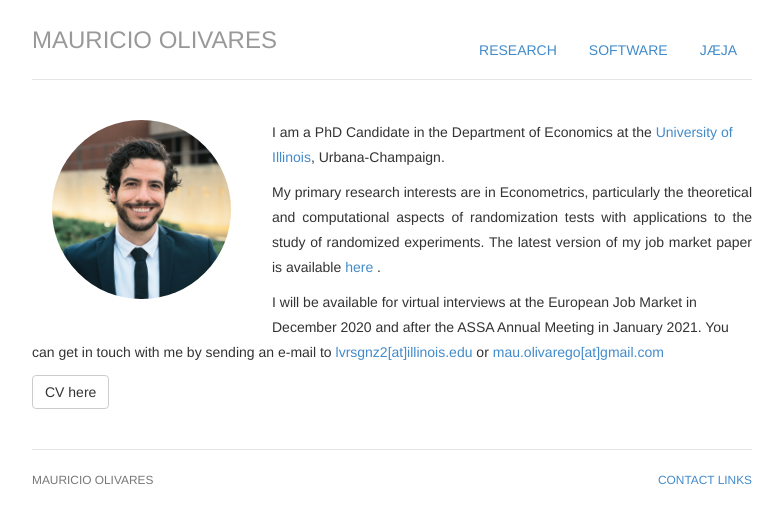
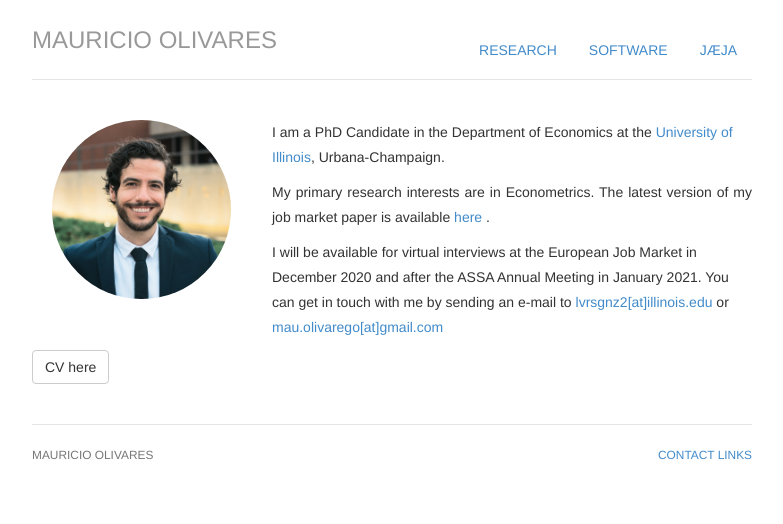
Before and after one commit to mauolivares/mauolivares.github.io, a Jekyll site: the page built from index.html, in a window 1280 px wide. Shown: the top 524 px of the page, without its empty margins (248-1031 px from the left). Built offline with Jekyll 4.4.1, drawn with Linux system fonts in a browser that asks for light colours.

Commit message:
update home

```diff
--- a/index.html
+++ b/index.html
@@ -14,7 +14,7 @@ description: Mauricio Olivares is a PhD student in Economics at the University o
 	</div>
 	<div>
 	<p> I am a PhD Candidate in the Department of Economics at the <a href="https://economics.illinois.edu/">University of Illinois</a></span>, <span itemprop="locality">Urbana-Champaign</span>.</p>
-	<p align="justify"> My primary research interests are in Econometrics, particularly the theoretical and computational aspects of randomization tests with applications to the study of randomized experiments. The latest version of my job market paper is available <a href="/files/JMP_MauricioOlivares.pdf" title="Download Paper as PDF"> here </a>.
+	<p align="justify"> My primary research interests are in Econometrics. The latest version of my job market paper is available <a href="/files/JMP_MauricioOlivares.pdf" title="Download Paper as PDF"> here </a>.
 	<p> I will be available for virtual interviews at the European Job Market in December 2020 and after the ASSA Annual Meeting in January 2021. You can get in touch with me by sending an e-mail to <a href="mailto:lvrsgnz2@illinois.edu">lvrsgnz2[at]illinois.edu</a> or <a href="mailto:mau.olivarego@gmail.com">mau.olivarego[at]gmail.com</a>
 	<p><a href="/files/Vitae_Nov2020.pdf" class="btn btn-default pull-left" title="Download CV as PDF">CV here</a>
 	</div>
```
